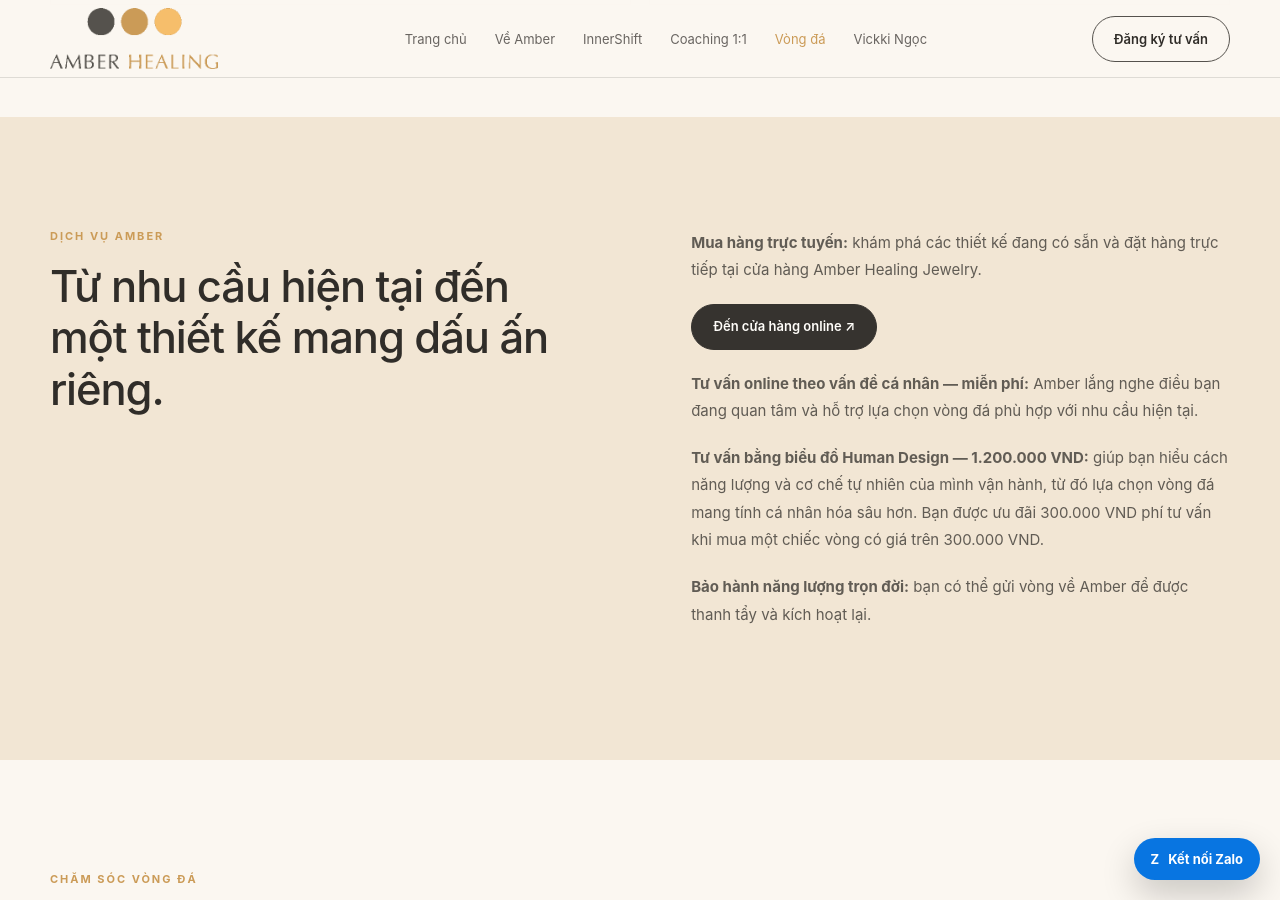
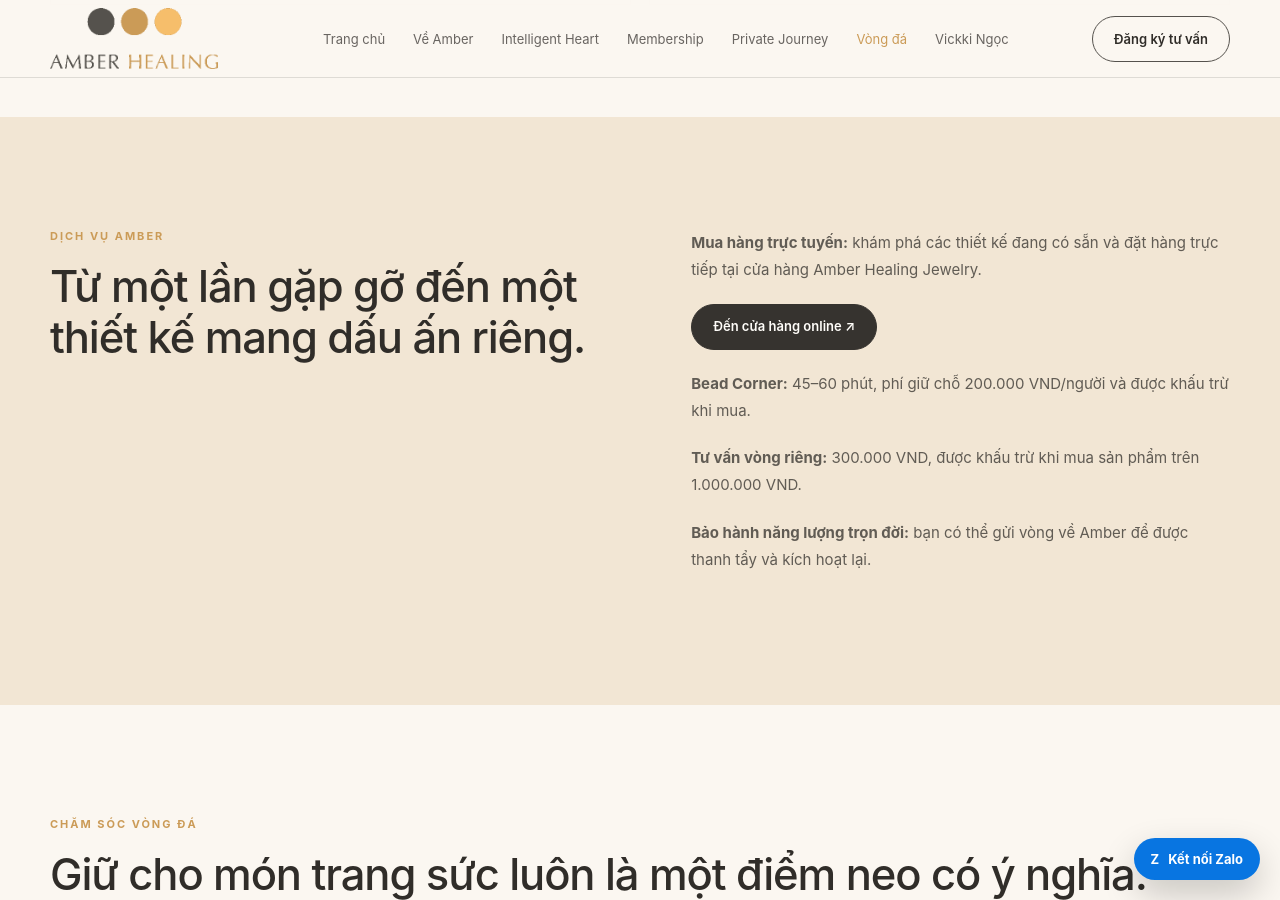
Before and after one commit to dinhhongngoc1511-wq/Amber-healing-website, a Jekyll site: the page docs/stones.html, which Jekyll copies as it is, in a window 1280 px wide and 900 px high, scrolled down 1356 px. Built offline with Jekyll 4.4.1, drawn with Linux system fonts in a browser that asks for light colours.

Commit message:
Update stones.html for new Amber offers

```diff
--- a/docs/stones.html
+++ b/docs/stones.html
@@ -1,7 +1,224 @@
-<!doctype html><html lang="vi"><head><meta charset="utf-8"><meta name="viewport" content="width=device-width,initial-scale=1"><meta name="description" content="Vòng đá năng lượng Amber Healing — lựa chọn bằng trực giác, thiết kế cá nhân và Reiki kích hoạt."><title>Vòng đá năng lượng — Amber Healing</title><link rel="stylesheet" href="styles.css"></head><body>
-<header class="header"><div class="shell header-inner"><a href="index.html"><img class="logo" src="logo-web.png" alt="Amber Healing"></a><nav class="nav"><a href="index.html">Trang chủ</a><a href="about.html">Về Amber</a><a href="innershift.html">InnerShift</a><a href="coaching.html">Coaching 1:1</a><a class="active" href="stones.html">Vòng đá</a><a href="guide.html">Vickki Ngọc</a></nav><div class="header-actions"><a class="pill" href="contact.html">Đăng ký tư vấn</a><button class="menu-toggle">☰</button></div></div></header><nav class="mobile-nav"><a href="index.html">Trang chủ</a><a href="about.html">Về Amber</a><a href="innershift.html">InnerShift</a><a href="coaching.html">Coaching 1:1</a><a href="stones.html">Vòng đá</a><a href="library.html">Thư viện</a><a href="guide.html">Vickki Ngọc</a><a href="contact.html">Đăng ký tư vấn</a></nav>
-<main><section class="page-hero"><div class="shell"><p class="breadcrumb">Trang chủ / Vòng đá năng lượng</p><p class="eyebrow">Stone with intention</p><h1 class="display">Không chọn đá theo mệnh. Chọn bằng sự kết nối với điều bạn đang cần.</h1><p class="lead">Mỗi thiết kế của Amber bắt đầu bằng trực giác, nhu cầu hiện tại và sự hài hòa thẩm mỹ — không phải một công thức cố định.</p><div class="hero-actions"><a class="button" href="https://amberhealingjewelry.kiotvietweb.vn/" target="_blank" rel="noopener noreferrer">Mua hàng trực tuyến ↗</a><a class="pill" href="#tu-van-vong">Tìm hiểu cách Amber chọn đá</a></div></div></section>
-<section class="section"><div class="shell"><div class="section-head"><div><p class="eyebrow">Triết lý lựa chọn</p><h2>Chọn bằng trực giác trước. Lắng nghe công dụng sau.</h2></div><p class="lead">Viên đá thu hút bạn thường mở ra một cuộc trò chuyện về điều đang cần được nhìn thấy, nuôi dưỡng hoặc bảo vệ trong giai đoạn hiện tại.</p></div><div class="feature-grid"><div class="feature"><h3>Nhu cầu thực tế</h3><p>Amber lắng nghe trạng thái, môi trường sống và điều bạn mong muốn thay đổi.</p></div><div class="feature"><h3>Trực giác cá nhân</h3><p>Bạn được mời cảm nhận trước khi tiếp nhận thông tin về năng lượng của đá.</p></div><div class="feature"><h3>Thiết kế tinh giản</h3><p>Không phối quá nhiều loại đá; ưu tiên vẻ đẹp tự nhiên và sự hài hòa.</p></div><div class="feature"><h3>Reiki kích hoạt</h3><p>Mỗi vòng được thanh tẩy và kích hoạt năng lượng trước khi đến với chủ nhân.</p></div></div></div></section>
-<section class="section soft" id="tu-van-vong"><div class="shell grid-2"><div><p class="eyebrow">Dịch vụ Amber</p><h2>Từ nhu cầu hiện tại đến một thiết kế mang dấu ấn riêng.</h2></div><div class="copy"><p><strong>Mua hàng trực tuyến:</strong> khám phá các thiết kế đang có sẵn và đặt hàng trực tiếp tại cửa hàng Amber Healing Jewelry.</p><p><a class="button" href="https://amberhealingjewelry.kiotvietweb.vn/" target="_blank" rel="noopener noreferrer">Đến cửa hàng online ↗</a></p><p><strong>Tư vấn online theo vấn đề cá nhân — miễn phí:</strong> Amber lắng nghe điều bạn đang quan tâm và hỗ trợ lựa chọn vòng đá phù hợp với nhu cầu hiện tại.</p><p><strong>Tư vấn bằng biểu đồ Human Design — 1.200.000 VND:</strong> giúp bạn hiểu cách năng lượng và cơ chế tự nhiên của mình vận hành, từ đó lựa chọn vòng đá mang tính cá nhân hóa sâu hơn. Bạn được ưu đãi 300.000 VND phí tư vấn khi mua một chiếc vòng có giá trên 300.000 VND.</p><p><strong>Bảo hành năng lượng trọn đời:</strong> bạn có thể gửi vòng về Amber để được thanh tẩy và kích hoạt lại.</p></div></div></section>
-<section class="section"><div class="shell"><p class="eyebrow">Chăm sóc vòng đá</p><h2>Giữ cho món trang sức luôn là một điểm neo có ý nghĩa.</h2><div class="cards"><article class="card"><span class="num">01</span><h3>Thanh tẩy</h3><p>Sử dụng selenite, sage hoặc âm thanh. Tránh áp dụng một phương pháp duy nhất cho mọi loại đá.</p></article><article class="card"><span class="num">02</span><h3>Lắng nghe</h3><p>Quan sát cảm nhận của bạn khi đeo vòng thay vì liên tục tìm kiếm một dấu hiệu bên ngoài.</p></article><article class="card"><span class="num">03</span><h3>Kết nối lại</h3><p>Khi thấy năng lượng không còn phù hợp, hãy gửi vòng về Amber để được hỗ trợ.</p></article></div></div></section><section class="cta"><div class="shell"><h2>Bạn muốn chọn một thiết kế có sẵn hay cần Amber tư vấn riêng?</h2><p>Bạn có thể mua trực tiếp tại cửa hàng online hoặc chia sẻ nhu cầu để Amber đồng hành lựa chọn.</p><div class="hero-actions" style="justify-content:center"><a class="button gold" href="https://amberhealingjewelry.kiotvietweb.vn/" target="_blank" rel="noopener noreferrer">Mua hàng trực tuyến ↗</a><a class="pill" style="border-color:rgba(255,255,255,.55)" href="contact.html?need=stones">Tư vấn vòng đá</a></div></div></section></main>
-<footer class="footer"><div class="shell footer-grid"><div><img class="logo" src="logo-web.png" alt="Amber Healing"><p>Mọi chuyển hóa bền vững đều bắt đầu từ bên trong.</p></div><div><h4>Khám phá</h4><a href="about.html">Về Amber</a><a href="innershift.html">InnerShift</a><a href="coaching.html">Coaching 1:1</a></div><div><h4>Kết nối</h4><a href="guide.html">Vickki Ngọc</a><a href="contact.html">Đăng ký tư vấn</a></div></div></footer><a class="zalo-float" href="contact.html#zalo">Z <span>Kết nối Zalo</span></a><script src="script.js"></script></body></html>
+<!doctype html>
+<html lang="vi">
+  <head>
+    <meta charset="utf-8" />
+    <meta name="viewport" content="width=device-width,initial-scale=1" />
+    <meta
+      name="description"
+      content="Vòng đá năng lượng Amber Healing — lựa chọn bằng trực giác, thiết kế cá nhân và Reiki kích hoạt."
+    />
+    <title>Vòng đá năng lượng — Amber Healing</title>
+    <link rel="stylesheet" href="styles.css" />
+  </head>
+  <body>
+    <header class="header">
+      <div class="shell header-inner">
+        <a href="index.html"
+          ><img class="logo" src="logo-web.png" alt="Amber Healing"
+        /></a>
+        <nav class="nav">
+          <a href="index.html">Trang chủ</a><a href="about.html">Về Amber</a
+          ><a href="intelligent-heart-online.html">Intelligent Heart</a
+          ><a href="membership.html">Membership</a
+          ><a href="coaching.html">Private Journey</a
+          ><a class="active" href="stones.html">Vòng đá</a
+          ><a href="guide.html">Vickki Ngọc</a>
+        </nav>
+        <div class="header-actions">
+          <a class="pill" href="contact.html">Đăng ký tư vấn</a
+          ><button class="menu-toggle">☰</button>
+        </div>
+      </div>
+    </header>
+    <nav class="mobile-nav">
+      <a href="index.html">Trang chủ</a><a href="about.html">Về Amber</a
+      ><a href="intelligent-heart-online.html">Intelligent Heart</a
+      ><a href="membership.html">Membership</a
+      ><a href="coaching.html">Private Journey</a
+      ><a href="stones.html">Vòng đá</a><a href="guide.html">Vickki Ngọc</a
+      ><a href="contact.html">Đăng ký tư vấn</a>
+    </nav>
+    <main>
+      <section class="page-hero">
+        <div class="shell">
+          <p class="breadcrumb">Trang chủ / Vòng đá năng lượng</p>
+          <p class="eyebrow">Stone with intention</p>
+          <h1 class="display">
+            Không chọn đá theo mệnh. Chọn bằng sự kết nối với điều bạn đang cần.
+          </h1>
+          <p class="lead">
+            Mỗi thiết kế của Amber bắt đầu bằng trực giác, nhu cầu hiện tại và
+            sự hài hòa thẩm mỹ — không phải một công thức cố định.
+          </p>
+          <div class="hero-actions">
+            <a
+              class="button"
+              href="https://amberhealingjewelry.kiotvietweb.vn/"
+              target="_blank"
+              rel="noopener noreferrer"
+              >Mua hàng trực tuyến ↗</a
+            ><a class="pill" href="#tu-van-vong">Tìm hiểu cách Amber chọn đá</a>
+          </div>
+        </div>
+      </section>
+      <section class="section">
+        <div class="shell">
+          <div class="section-head">
+            <div>
+              <p class="eyebrow">Triết lý lựa chọn</p>
+              <h2>Chọn bằng trực giác trước. Lắng nghe công dụng sau.</h2>
+            </div>
+            <p class="lead">
+              Viên đá thu hút bạn thường mở ra một cuộc trò chuyện về điều đang
+              cần được nhìn thấy, nuôi dưỡng hoặc bảo vệ trong giai đoạn hiện
+              tại.
+            </p>
+          </div>
+          <div class="feature-grid">
+            <div class="feature">
+              <h3>Nhu cầu thực tế</h3>
+              <p>
+                Amber lắng nghe trạng thái, môi trường sống và điều bạn mong
+                muốn thay đổi.
+              </p>
+            </div>
+            <div class="feature">
+              <h3>Trực giác cá nhân</h3>
+              <p>
+                Bạn được mời cảm nhận trước khi tiếp nhận thông tin về năng
+                lượng của đá.
+              </p>
+            </div>
+            <div class="feature">
+              <h3>Thiết kế tinh giản</h3>
+              <p>
+                Không phối quá nhiều loại đá; ưu tiên vẻ đẹp tự nhiên và sự hài
+                hòa.
+              </p>
+            </div>
+            <div class="feature">
+              <h3>Reiki kích hoạt</h3>
+              <p>
+                Mỗi vòng được thanh tẩy và kích hoạt năng lượng trước khi đến
+                với chủ nhân.
+              </p>
+            </div>
+          </div>
+        </div>
+      </section>
+      <section class="section soft" id="tu-van-vong">
+        <div class="shell grid-2">
+          <div>
+            <p class="eyebrow">Dịch vụ Amber</p>
+            <h2>Từ một lần gặp gỡ đến một thiết kế mang dấu ấn riêng.</h2>
+          </div>
+          <div class="copy">
+            <p>
+              <strong>Mua hàng trực tuyến:</strong> khám phá các thiết kế đang
+              có sẵn và đặt hàng trực tiếp tại cửa hàng Amber Healing Jewelry.
+            </p>
+            <p>
+              <a
+                class="button"
+                href="https://amberhealingjewelry.kiotvietweb.vn/"
+                target="_blank"
+                rel="noopener noreferrer"
+                >Đến cửa hàng online ↗</a
+              >
+            </p>
+            <p>
+              <strong>Bead Corner:</strong> 45–60 phút, phí giữ chỗ 200.000
+              VND/người và được khấu trừ khi mua.
+            </p>
+            <p>
+              <strong>Tư vấn vòng riêng:</strong> 300.000 VND, được khấu trừ khi
+              mua sản phẩm trên 1.000.000 VND.
+            </p>
+            <p>
+              <strong>Bảo hành năng lượng trọn đời:</strong> bạn có thể gửi vòng
+              về Amber để được thanh tẩy và kích hoạt lại.
+            </p>
+          </div>
+        </div>
+      </section>
+      <section class="section">
+        <div class="shell">
+          <p class="eyebrow">Chăm sóc vòng đá</p>
+          <h2>Giữ cho món trang sức luôn là một điểm neo có ý nghĩa.</h2>
+          <div class="cards">
+            <article class="card">
+              <span class="num">01</span>
+              <h3>Thanh tẩy</h3>
+              <p>
+                Sử dụng selenite, sage hoặc âm thanh. Tránh áp dụng một phương
+                pháp duy nhất cho mọi loại đá.
+              </p>
+            </article>
+            <article class="card">
+              <span class="num">02</span>
+              <h3>Lắng nghe</h3>
+              <p>
+                Quan sát cảm nhận của bạn khi đeo vòng thay vì liên tục tìm kiếm
+                một dấu hiệu bên ngoài.
+              </p>
+            </article>
+            <article class="card">
+              <span class="num">03</span>
+              <h3>Kết nối lại</h3>
+              <p>
+                Khi thấy năng lượng không còn phù hợp, hãy gửi vòng về Amber để
+                được hỗ trợ.
+              </p>
+            </article>
+          </div>
+        </div>
+      </section>
+      <section class="cta">
+        <div class="shell">
+          <h2>Bạn muốn chọn một thiết kế có sẵn hay cần Amber tư vấn riêng?</h2>
+          <p>
+            Bạn có thể mua trực tiếp tại cửa hàng online hoặc chia sẻ nhu cầu để
+            Amber đồng hành lựa chọn.
+          </p>
+          <div class="hero-actions" style="justify-content: center">
+            <a
+              class="button gold"
+              href="https://amberhealingjewelry.kiotvietweb.vn/"
+              target="_blank"
+              rel="noopener noreferrer"
+              >Mua hàng trực tuyến ↗</a
+            ><a
+              class="pill"
+              style="border-color: rgba(255, 255, 255, 0.55)"
+              href="contact.html?need=stones"
+              >Tư vấn vòng đá</a
+            >
+          </div>
+        </div>
+      </section>
+    </main>
+    <footer class="footer">
+      <div class="shell footer-grid">
+        <div>
+          <img class="logo" src="logo-web.png" alt="Amber Healing" />
+          <p>Mọi chuyển hóa bền vững đều bắt đầu từ bên trong.</p>
+        </div>
+        <div>
+          <h4>Khám phá</h4>
+          <a href="about.html">Về Amber</a
+          ><a href="innershift.html">InnerShift</a
+          ><a href="coaching.html">Coaching 1:1</a>
+        </div>
+        <div>
+          <h4>Kết nối</h4>
+          <a href="guide.html">Vickki Ngọc</a
+          ><a href="contact.html">Đăng ký tư vấn</a>
+        </div>
+      </div>
+    </footer>
+    <a class="zalo-float" href="contact.html#zalo"
+      >Z <span>Kết nối Zalo</span></a
+    >
+    <script src="script.js"></script>
+  </body>
+</html>
```
